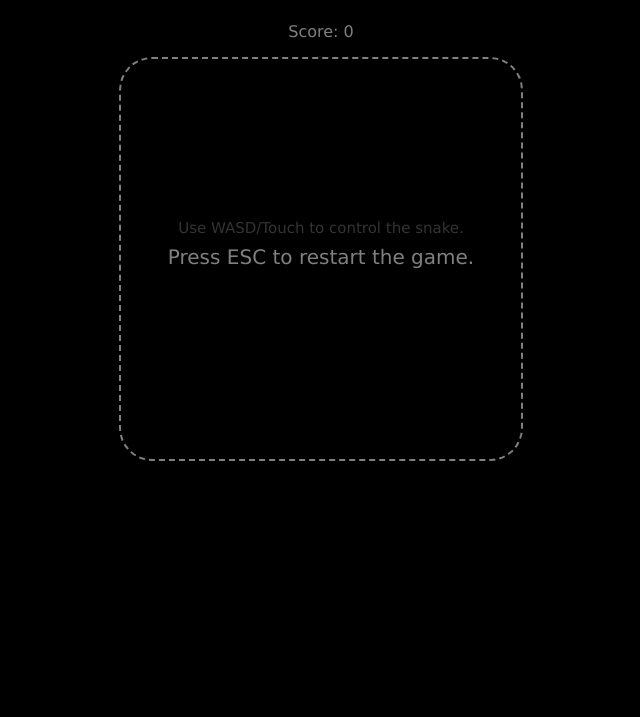
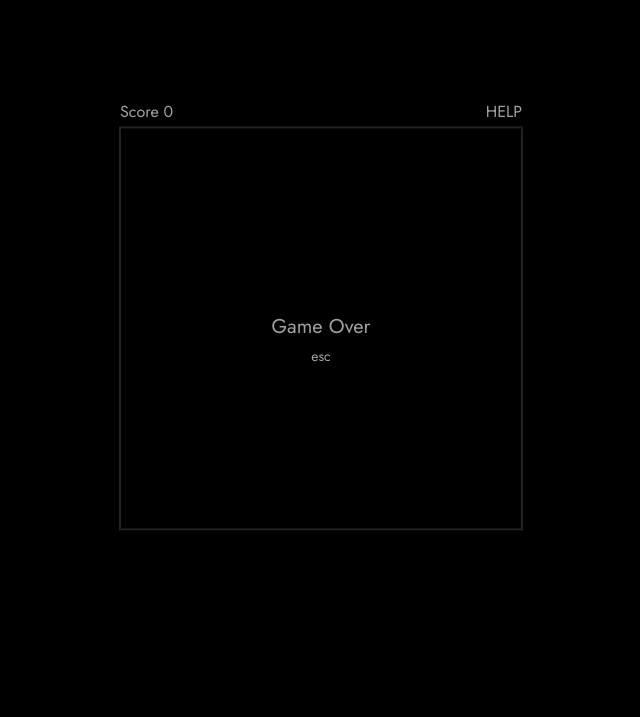
Before and after one commit to erwinkulasic/Snake, a plain HTML site: page index.html in a window 1280 px wide. Shown: the part 83-800 px from the top of the page, without its empty margins (319-959 px from the left). Drawn offline with Linux system fonts and the light colour scheme.

Commit message:
changes to ui pssss.

```diff
--- a/index.html
+++ b/index.html
@@ -5,8 +5,8 @@
     <meta charset="utf-8">
     <meta name="theme-color" content="#000000">
 
-    <title>Hello Snake - Play it now</title>
-    <meta name="title" content="Hello Snake - Play it now">
+    <title>Hello Snake</title>
+    <meta name="title" content="Hello Snake">
     <meta name="description" content="Hello Snake is a free to play online game. try it out.">
     <meta name="author" content="erwinkulasic">
     <meta name="keywords"
@@ -26,15 +26,83 @@
     <meta name="twitter:description" content="Hello Snake is a free to play online game. try it out." />
     <meta name="twitter:image" content="https://raw.githubusercontent.com/erwinkulasic/Snake/main/showcase.png" />
     <meta name="twitter:creator" content="@erwinkulasic1" />
+
+    <link rel="preconnect" href="https://fonts.googleapis.com">
+    <link rel="preconnect" href="https://fonts.gstatic.com" crossorigin>
+    <link href="https://fonts.googleapis.com/css2?family=Jost:wght@400;600&display=swap" rel="stylesheet">
+
+    <style>
+        * {
+            font-family: 'Jost', sans-serif;
+            line-height: 1.2em;
+            font-size: 16px;
+            image-rendering: pixelated;
+            -webkit-font-smoothing: antialiased;
+            -moz-osx-font-smoothing: grayscale;
+        }
+
+        body,
+        html {
+            margin: 0;
+            padding: 0;
+            overflow: hidden;
+            background-color: black;
+            color: #A1A1A1;
+        }
+
+        .header {
+            display: flex;
+            flex-direction: row;
+            justify-content: space-around;
+            align-items: center;
+            min-width: 176%;
+            margin-bottom: 4px;
+            user-select: none;
+        }
+
+        .container {
+            position: fixed;
+            top: 50%;
+            left: 50%;
+            -webkit-transform: translate(-50%, -50%);
+            transform: translate(-50%, -50%);
+            display: flex;
+            flex-direction: column;
+            justify-content: center;
+            align-items: center;
+        }
+
+        .selectable {
+            cursor: pointer;
+            text-decoration: none;
+            color: #A1A1A1;
+        }
+
+        .selectable:hover {
+            color: #4e4e4e;
+        }
+
+        canvas {
+            border-style: solid;
+            border-width: 2px;
+            margin: 1px;
+            color: #222222;
+        }
+    </style>
 </head>
 
-<body
-    style="overflow:hidden; text-align: center;font-family: Verdana, Geneva, Tahoma, sans-serif;display: flex;justify-content: center;flex-direction: column;background-color: black; color: gray;">
-    <h1>Hello Snake</h1>
-    <p id="info">Score: 0</p>
-    <canvas id="root" style="border-style: dashed;border-width: 2px;border-radius: 33px;margin:auto;"
-        width="400" height="400">
-    </canvas>
+<body>
+    <div class="container">
+
+        <div class="header">
+            <span id="info">Score 0</span>
+            <a class="selectable" href="/info">HELP</a>
+        </div>
+
+        <canvas id="root" width="400" height="400">
+        </canvas>
+
+    </div>
 </body>
 
 <script>
@@ -56,15 +124,14 @@
                 position: { x: 4, y: 4 },
             },
             map: {
-                size: 400,
-                range: 19
+                size: 400
             }
         }
 
         const getRandomPosition = () => {
             return {
-                x: Math.floor(Math.random() * data.map.range),
-                y: Math.floor(Math.random() * data.map.range)
+                x: Math.floor(Math.random() * data.snake.size),
+                y: Math.floor(Math.random() * data.snake.size)
             }
         }
 
@@ -76,16 +143,18 @@
                 data.food.position = getRandomPosition();
                 console.log(data.food.position)
                 data.score++;
-                info.innerText = `Score: ${data.score - 4}`;
+                info.innerText = `Score ${data.score - 4}`;
             }
         }
 
         const snakeBoundary = () => {
-            if(
-                data.snake.position.x < 0
-                || data.snake.position.x > data.map.range
-                || data.snake.position.y < 0
-                || data.snake.position.y > data.map.range
+            const { x, y } = { x: data.snake.position.x * data.snake.size, y: data.snake.position.y * data.snake.size};
+
+            console.log(x, y, "SNAKE POS:", data.snake.position.x, data.snake.position.y)
+            if (x < 0
+                || x >= data.map.size
+                || y < 0
+                || y >= data.map.size
             ) {
                 data.snake.isAlive = false;
             }
@@ -93,8 +162,8 @@
 
         const movementSnake = (direction) => direction === 1 ? data.snake.position.x++
             : direction === 2 ? data.snake.position.x--
-            : direction === 3 ? data.snake.position.y--
-            : data.snake.position.y++
+                : direction === 3 ? data.snake.position.y--
+                    : data.snake.position.y++
 
         const relocatedTails = () => {
             for (let i = 0; i < data.snake.tails.length - 1; i++) {
@@ -119,28 +188,26 @@
                 context.fillRect(tail.x * data.snake.size, tail.y * data.snake.size, data.snake.size, data.snake.size);
             }
 
-            context.fillStyle = "#333333";
+            context.fillStyle = "#222222";
             context.fillRect(data.food.position.x * data.snake.size, data.food.position.y * data.snake.size, data.snake.size, data.snake.size);
         }
 
         const gameOver = () => {
-            context.fillStyle = "gray";
-            context.font = "20px Verdana";
+            context.fillStyle = "#A1A1A1";
+            context.font = "20px Jost";
             context.textBaseline = "middle";
             context.textAlign = "center";
-            context.fillText("Press ESC to restart the game.", data.map.size / 2, data.map.size / 2);
-
-            context.fillStyle = "#333333";
-            context.font = "15px Verdana";
-            context.fillText("Use WASD/Touch to control the snake.", data.map.size / 2, (data.map.size / 2) - 30);
+            context.fillText("Game Over", data.map.size / 2, data.map.size / 2);
+            context.font = "14px Jost";
+            context.fillText("esc", data.map.size / 2, (data.map.size / 2) + 30);
         }
 
         const onUpdate = function () {
             context.clearRect(0, 0, data.map.size, data.map.size);
 
-            if(data.snake.isAlive) {
+            if (data.snake.isAlive) {
+                snakeBoundary();
                 movementSnake(data.snake.direction);
-                snakeBoundary();
                 relocateFood();
                 relocatedTails();
                 visualization();
@@ -200,6 +267,10 @@
             const x = touches[0].clientX;
             const y = touches[0].clientY;
 
+            if(!data.snake.isAlive) {
+                window.location.reload();
+            }
+
             touchPosition.xDown = x;
             touchPosition.yDown = y;
 
@@ -207,12 +278,11 @@
 
         window.focus();
 
-        if(window.innerWidth < 400) {
-            canvas.width  = 350;
-            canvas.height = 350;
-            data.map.size = 350;
+        if (window.innerWidth < 400) {
+            canvas.width = 360;
+            canvas.height = 360;
+            data.map.size = 360;
             data.snake.size = 18;
-            data.snake.range= 18;
         }
 
         setInterval(onUpdate, 1000 / 10)
```
